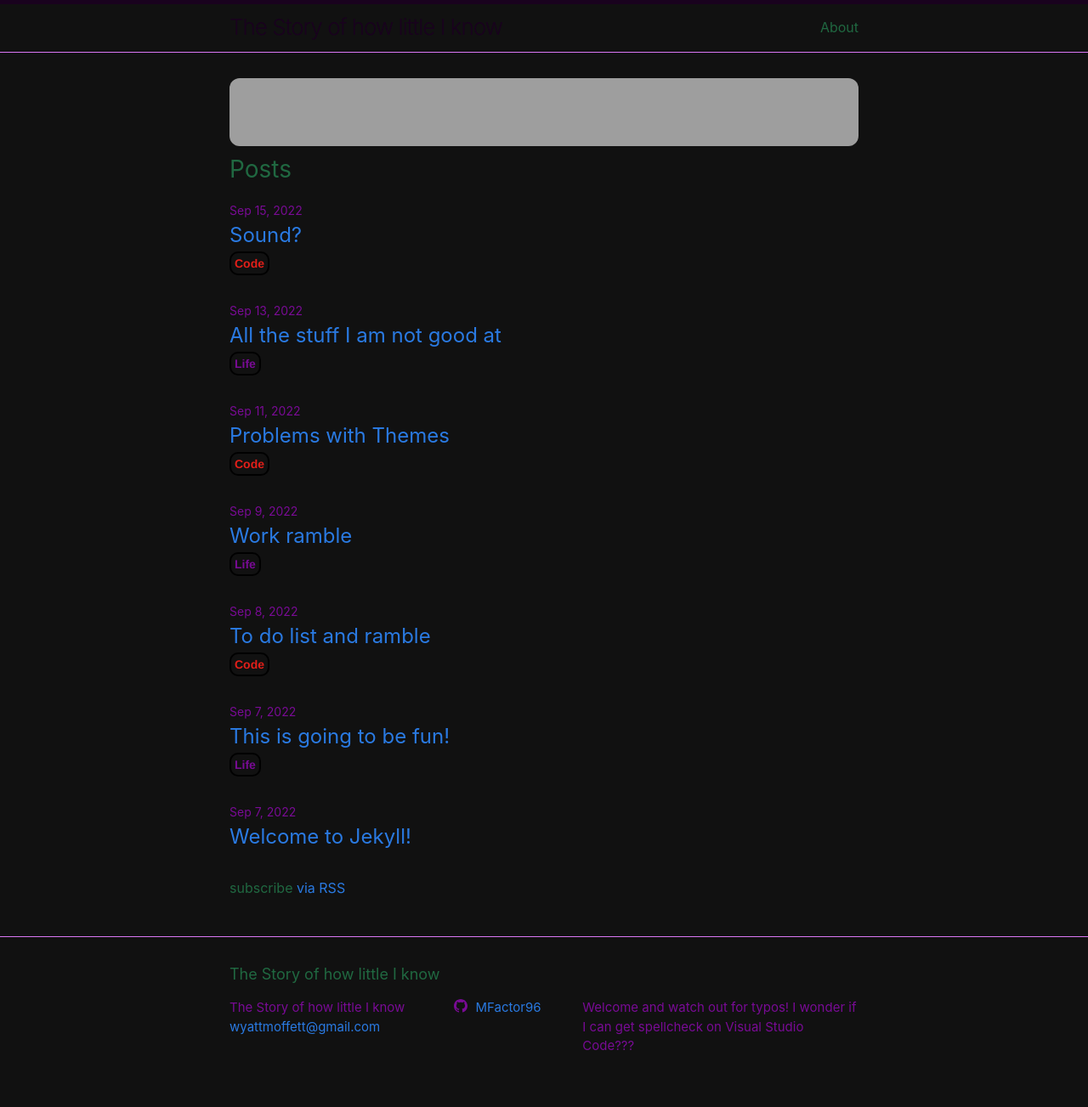
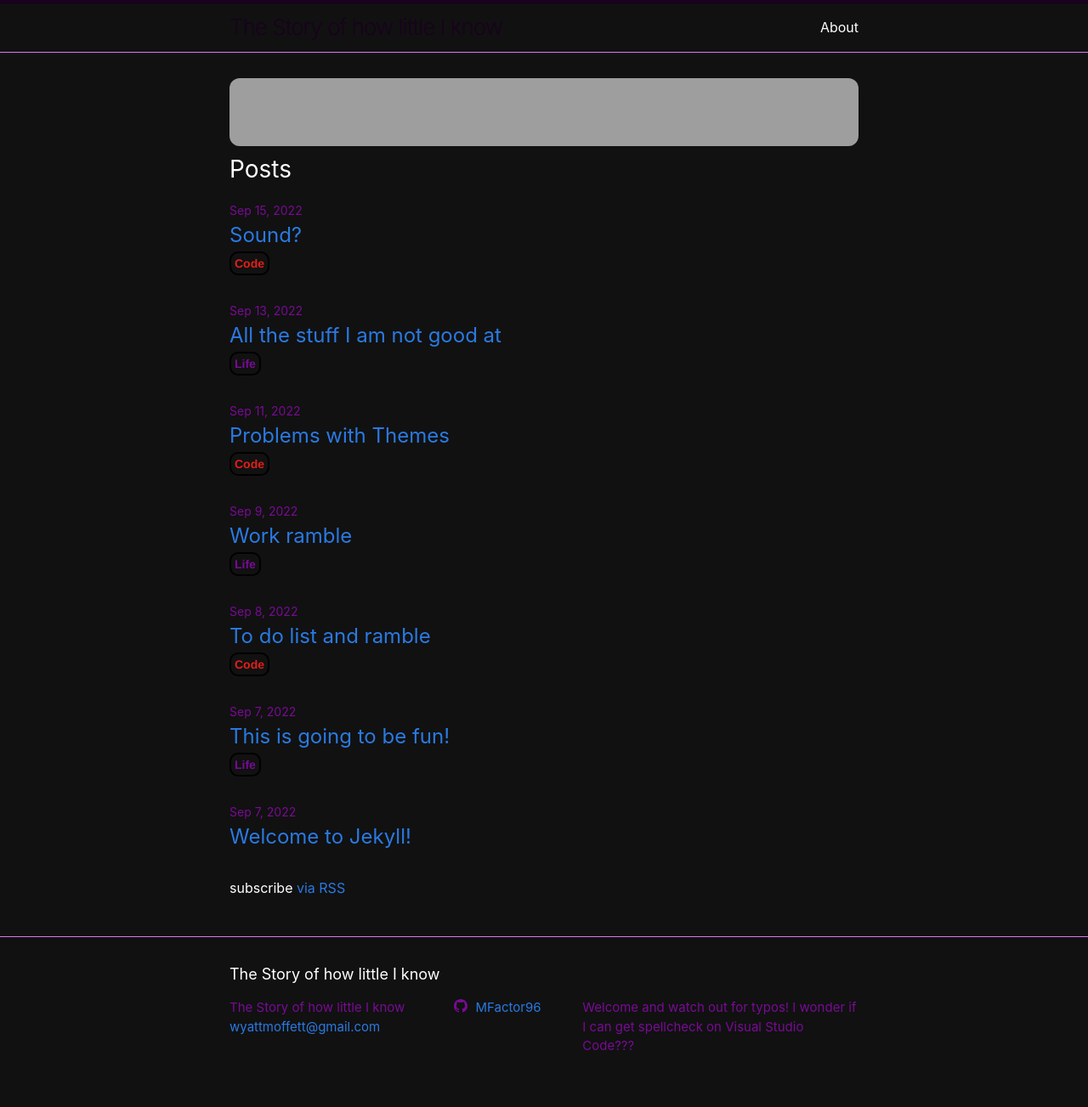
Before and after one commit to MFactor96/MFactor96.github.io, a Jekyll site: the page built from index.markdown, in a window 1280 px wide. Shown: the whole page at 85% size. Built offline with Jekyll 4.4.1, drawn with Linux system fonts in a browser that asks for light colours; grey boxes are pictures that could not be loaded.

Commit message:
text color

```diff
--- a/_sass/minima.scss
+++ b/_sass/minima.scss
@@ -10,7 +10,7 @@ $base-line-height: 1.5 !default;
 
 $spacing-unit:     30px !default;
 
-$text-color:       #206841 !default;
+$text-color:       #ffffff !default;
 $background-color: #111 !default;
 $brand-color:      #2a7ae2 !default;
 
```
